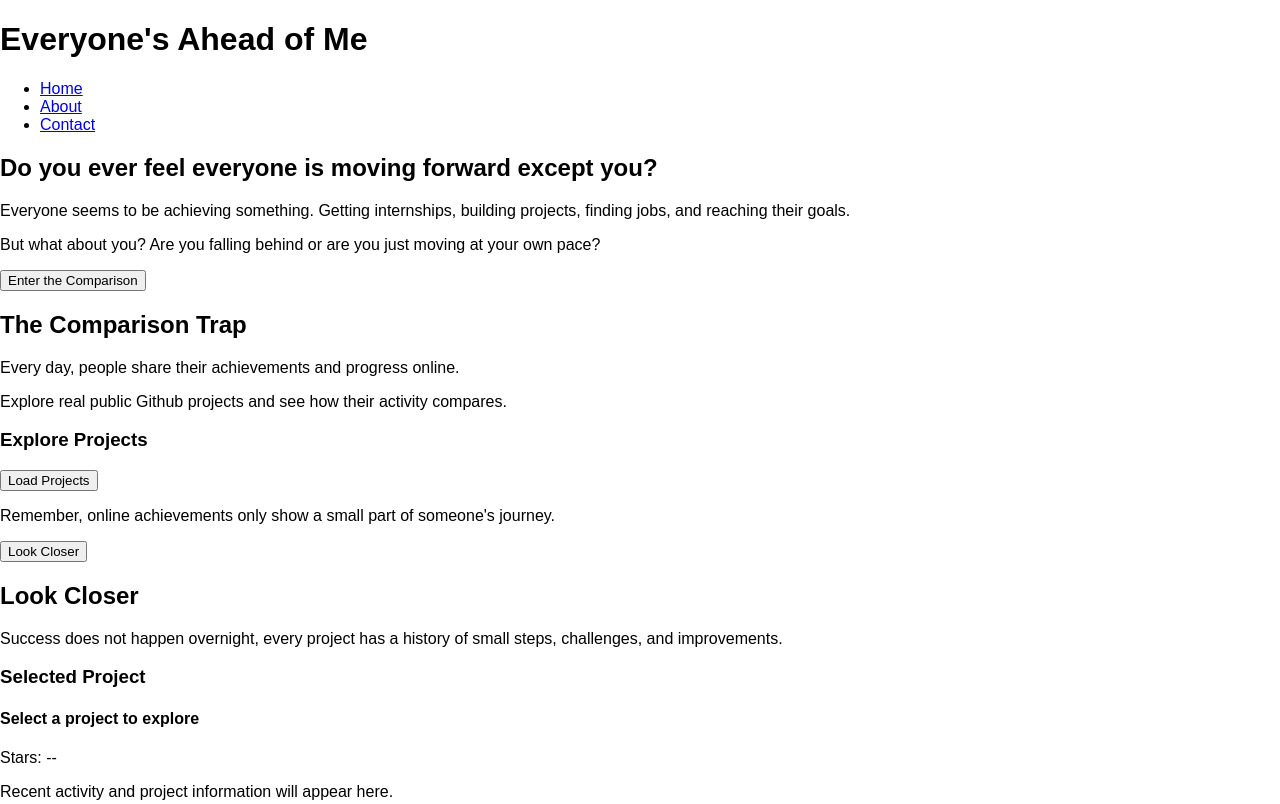
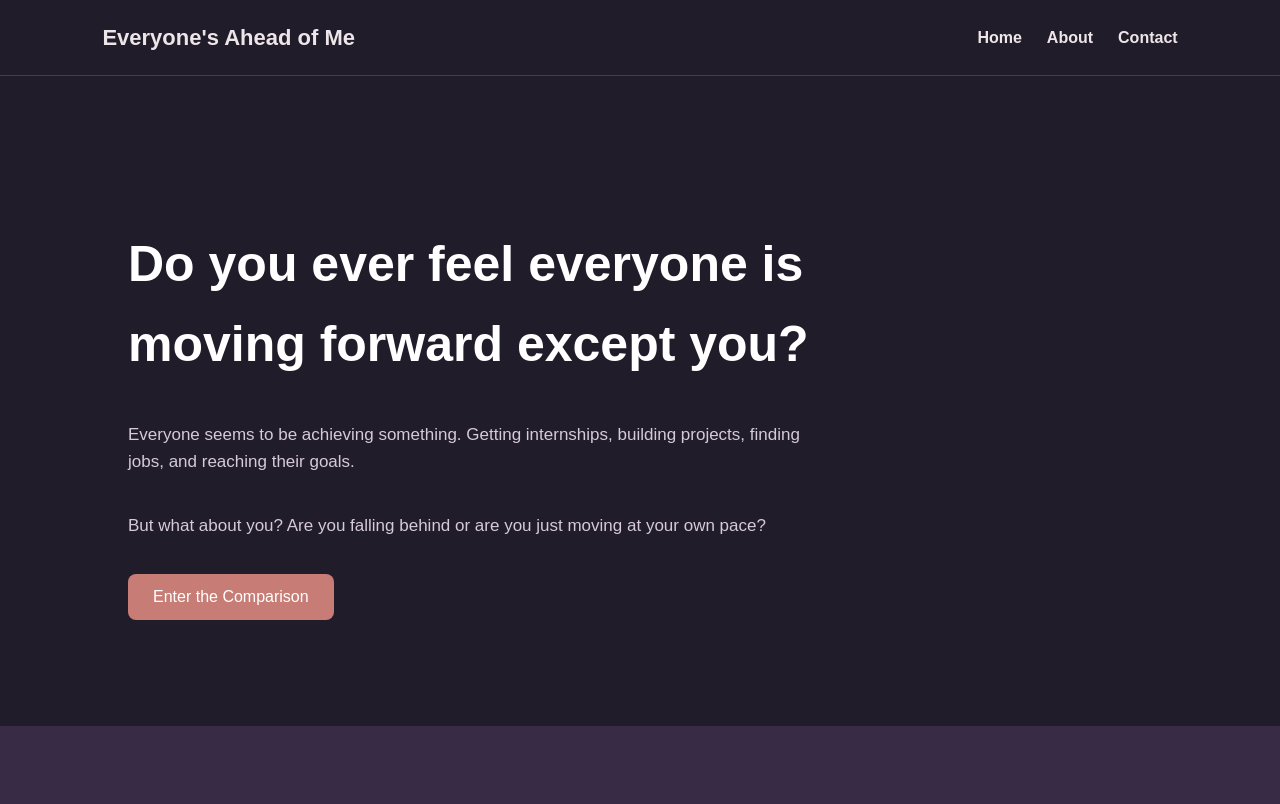
Before and after one commit to Timothy-06-26/Project2, a plain HTML site: page index.html in a window 1280 px wide. Shown: the top 804 px of the page. Drawn offline with Linux system fonts and the light colour scheme; a script that the page names is missing.

Commit message:
Added styling for project cards

```diff
--- a/style.css
+++ b/style.css
@@ -8,9 +8,9 @@ body {
     margin: 0;
     padding: 0;
     font-family: Arial, Helvetica, sans-serif;
-    background-color: ;
-    color: ;
-    line-height: ;
+    background-color: #211C29;
+    color: #EDE5E9;
+    line-height: 1.6;
 }
 
 h1, h2, h3, h4 {
@@ -18,69 +18,202 @@ h1, h2, h3, h4 {
 }
 
 h2 {
-
+    font-size: 38px;
+    margin-bottom: 20px;
 }
 
 h3 {
-
+    font-size: 24px;
+    margin-top: 35px;
 }
 
 p {
-
+    font-size: 17px;
+    margin-bottom: 20px;
+    max-width: 700px;
 }
 
 a {
-
+    text-decoration: none;
 }
 
 
 /* HEADER AND NAVIGATION */
 header {
+    background-color: #211C29;
+    padding: 20px 8%;
+    display: flex;
+    justify-content: space-between;
+    align-items: center;
+    border-bottom: 1px solid #4a3b52;
 
 }
 
 header h1 {
-
+    font-size: 22px;
+    color: #EDE5E9;
+    margin: 0;
 }
 
 nav ul {
-
+    display: flex;
+    list-style: none;
+    gap: 25px;
+    padding: 0;
+    margin: 0;
 }
 
 nav a {
-
+    color: #EDE5E9;
+    font-size: 16px;
+    font-weight: bold;
 }
 
 nav a:hover {
-
+    color: #c77d76;
 }
 
 
 /* BUTTONS */
+button {
+    background-color: #745C86;
+    color: white;
+    border: none;
+    padding: 14px 25px;
+    border-radius: 8px;
+    font-size: 16px;
+    cursor: pointer;
+    margin-top: 15px;
 
+}
+
+button:hover {
+    background-color: #C77D76;
+}
 
 /* GENERAL SECTIONS */
-
+section {
+    padding: 90px 10%;
+    min-height: 550px;
+}
 
 
 /* SECTION 1 - THE FEELING */
+#feeling {
+    background-color: #211C29;
+    min-height: 650px;
+    display: flex;
+    flex-direction: column;
+    justify-content: center;
+}
 
+#feeling h2 {
+    font-size: 50px;
+    max-width: 800px;
+    color: #ffffff;
+}
+
+#feeling p {
+    color: #D6C9D8;
+}
+
+#feeling button {
+    background-color: #C77D76;
+}
+
+#feeling button:hover {
+    background-color: #A96360;
+}
 
 /* SECTION 2 - COMPARISON TRAP */
+#comparison {
+    background-color: #382B45;
+    color: #ffffff;
+}
+
+#comparison h2 {
+    color: #ffffff;
+
+}
+
+#comparison p {
+    color: #D6C9D8;
+}
 
 
 
 /*---- PROJECT CARDS ----*/
 /* JS will add project cards here */
+#loadProjects {
+    background-color: #C77D76;
+}
+
+#projectStatus {
+    color: #F3B5AE;
+}
+
+
+#projectContainer {
+    display: flex;
+    flex-wrap: wrap;
+    gap: 20px;
+    margin-top: 30px;
+    margin-bottom: 35px;}
+
+.project-card {
+    background-color: 53415E;
+    color: #ffffff;
+    padding: 25px;
+    border-radius: 25px;
+    border: 2px solid #715d7a;
+    flex: 1 1 250px; }
+
+
+.project-card h3 {
+    color: #ffffff;
+    margin-top: 0;
+}
+
+.project-card p {
+    color: #e4d9e7;
+    font-size: 15px;
+}
+
 
 
 /* SECTION 3 - LOOK CLOSER */
 
 /* PROJECT TIMELINE */
+#projectTimeline {
+
+}
+
+.timelines-item {
+
+}
+
 
 /* SECTION 4 - YOUR OWN PACE */
 
 /* PERSONAL GOAL RESULTS */
+#goal {
+
+}
+
+#timeline {
+
+
+}
+
+#personalPath {
+
+}
+
+.path-step {
+
+}
+
+
 
 /* FINAL MESSAGE */
 #pace h2:last-of-type {
```
